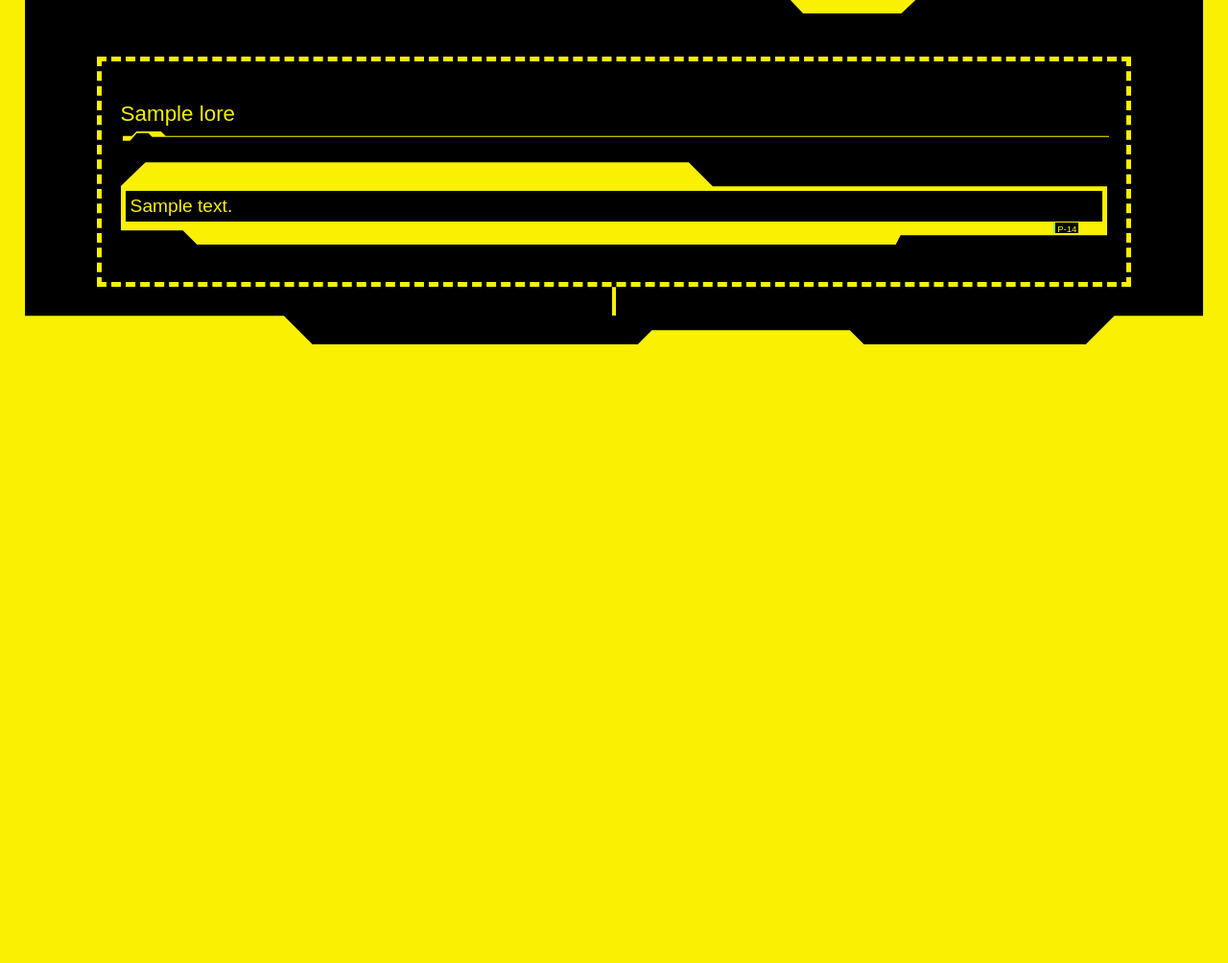
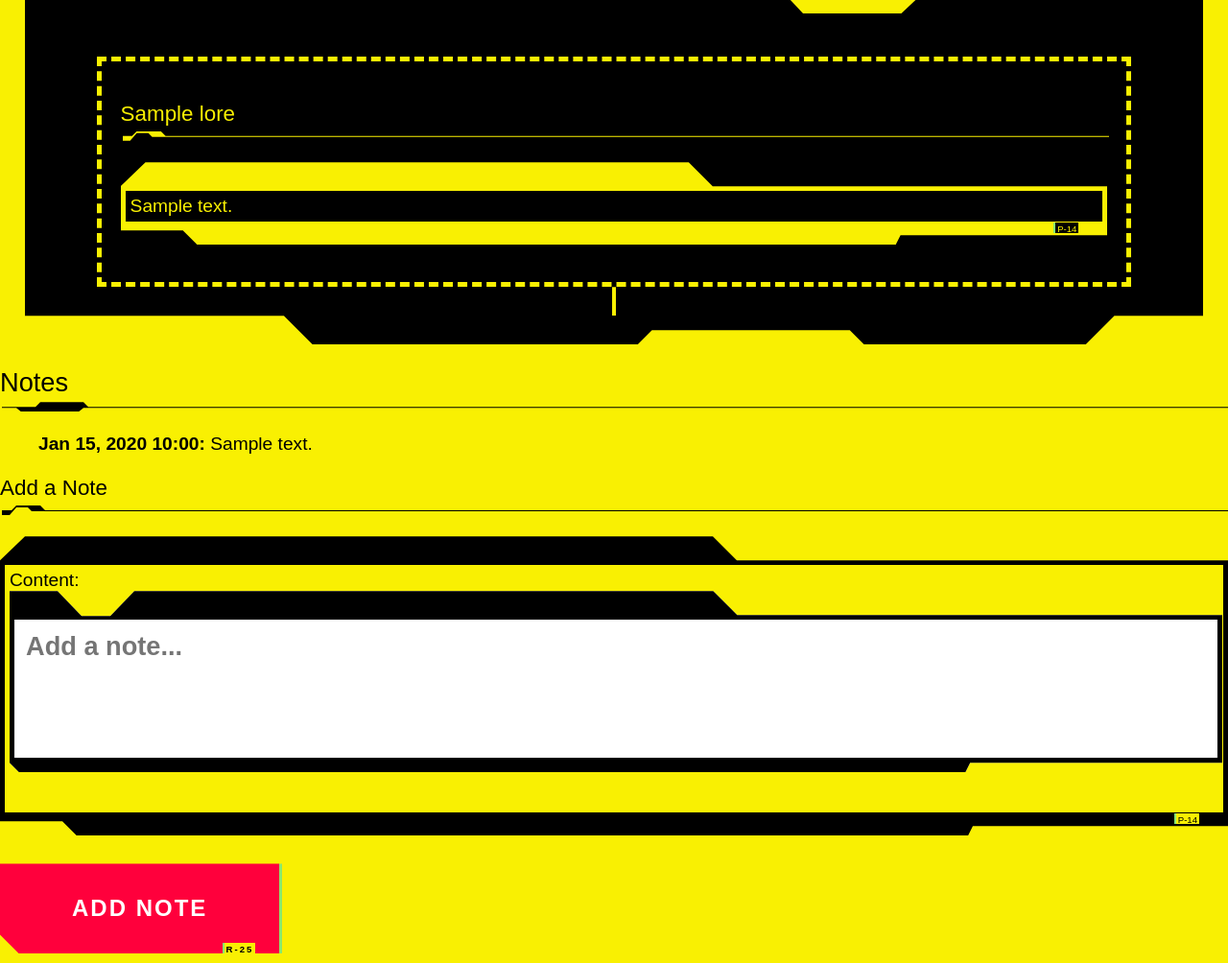
Before and after one commit to arentij/cp2104, a Django app: page /data/1/ in a window 1280 px wide. Shown: the part 274-1278 px from the top of the page at 96% size. Before the commit the page ends 633 px from the top, so only its background shows below. Run offline with Django 5.2, Linux system fonts and the light colour scheme; a user stored in the database is signed in; tables that the repository leaves empty hold one stand-in row (values such as "Sample post").

Commit message:
add notes to the character page

```diff
--- /dev/null
+++ b/character/forms.py
@@ -0,0 +1,10 @@
+from django import forms
+from .models import CharacterNote
+
+class CharacterNoteForm(forms.ModelForm):
+    class Meta:
+        model = CharacterNote
+        fields = ['content']
+        widgets = {
+            'content': forms.Textarea(attrs={'rows': 3, 'placeholder': 'Add a note...'}),
+        }
--- a/character/models.py
+++ b/character/models.py
@@ -40,3 +40,12 @@ def create_common_group(sender, **kwargs):
         common_group, created = Group.objects.get_or_create(name='Common')
         if created:
             print("'Common' group created.")
+
+class CharacterNote(models.Model):
+    character = models.ForeignKey(Character, on_delete=models.CASCADE, related_name='notes')
+    user = models.ForeignKey(User, on_delete=models.CASCADE)
+    content = models.TextField()
+    created_at = models.DateTimeField(auto_now_add=True)
+
+    def __str__(self):
+        return f"Note by {self.user.username} on {self.character.name}"
--- a/character/templates/character_page.html
+++ b/character/templates/character_page.html
@@ -32,6 +32,26 @@
         </section>
     </div>
 
+    <div class="cyberpunk">
+        <h2 class="cyberpunk">Notes</h2>
+        <ul class="cyberpunk">
+            {% for note in notes %}
+            <li class="cyberpunk">
+                <strong>{{ note.created_at|date:"M d, Y H:i" }}:</strong> {{ note.content }}
+            </li>
+            {% empty %}
+            <li class="cyberpunk">No notes yet.</li>
+            {% endfor %}
+        </ul>
+
+        <h3 class=""cyberpunk">Add a Note</h3>
+        <form method="post" class="cyberpunk">
+            {% csrf_token %}
+            {{ note_form.as_p }}
+            <button type="submit" class="cyberpunk">Add Note</button>
+        </form>
+    </div>
+
     <script src="https://code.jquery.com/jquery-3.5.1.slim.min.js"></script>
     <script src="https://cdn.jsdelivr.net/npm/bootstrap@4.5.2/dist/js/bootstrap.bundle.min.js"></script>
 </body>
--- a/character/views.py
+++ b/character/views.py
@@ -4,6 +4,8 @@ from django.contrib.auth.models import Group
 from django.contrib.auth import login, logout, authenticate
 from django.contrib.auth.forms import AuthenticationForm
 from .models import Character, CurrentGamePhase, Lore
+from .forms import CharacterNoteForm
+from django.contrib import messages
 
 @login_required
 def character_page(request, character_id):
@@ -28,9 +30,26 @@ def character_page(request, character_id):
     else:
         visible_lore = Lore.objects.none()
 
+    # Handle notes
+    if request.method == 'POST':
+        note_form = CharacterNoteForm(request.POST)
+        if note_form.is_valid():
+            note = note_form.save(commit=False)
+            note.character = character
+            note.user = request.user
+            note.save()
+            messages.success(request, "Your note was added!")
+            return redirect('character_page', character_id=character_id)
+    else:
+        note_form = CharacterNoteForm()
+
+    notes = character.notes.filter(user=request.user).order_by('-created_at')
+
     context = {
         'character': character,
-        'visible_lore': visible_lore
+        'visible_lore': visible_lore,
+        'note_form': note_form,
+        'notes': notes,
     }
 
     return render(request, 'character_page.html', context)
```
Also changed, not shown: character/migrations/0003_characternote.py (added).
